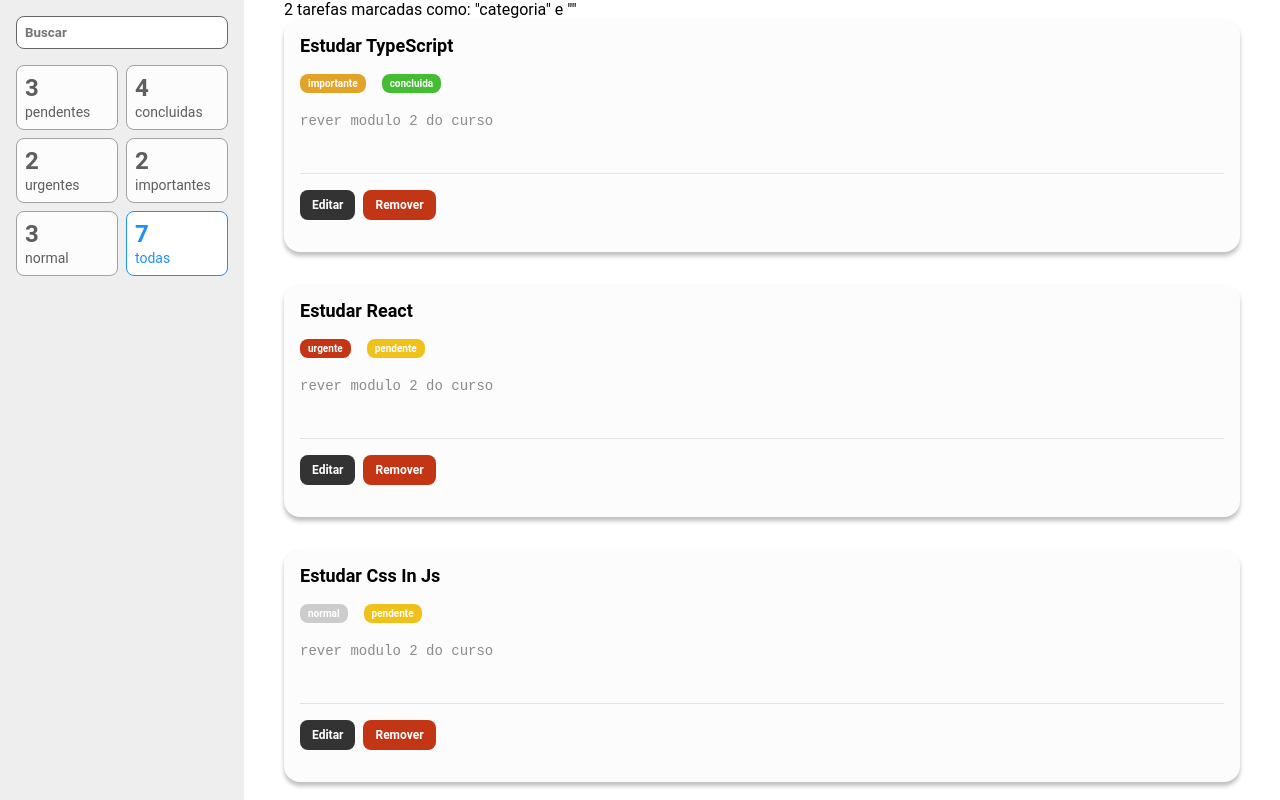
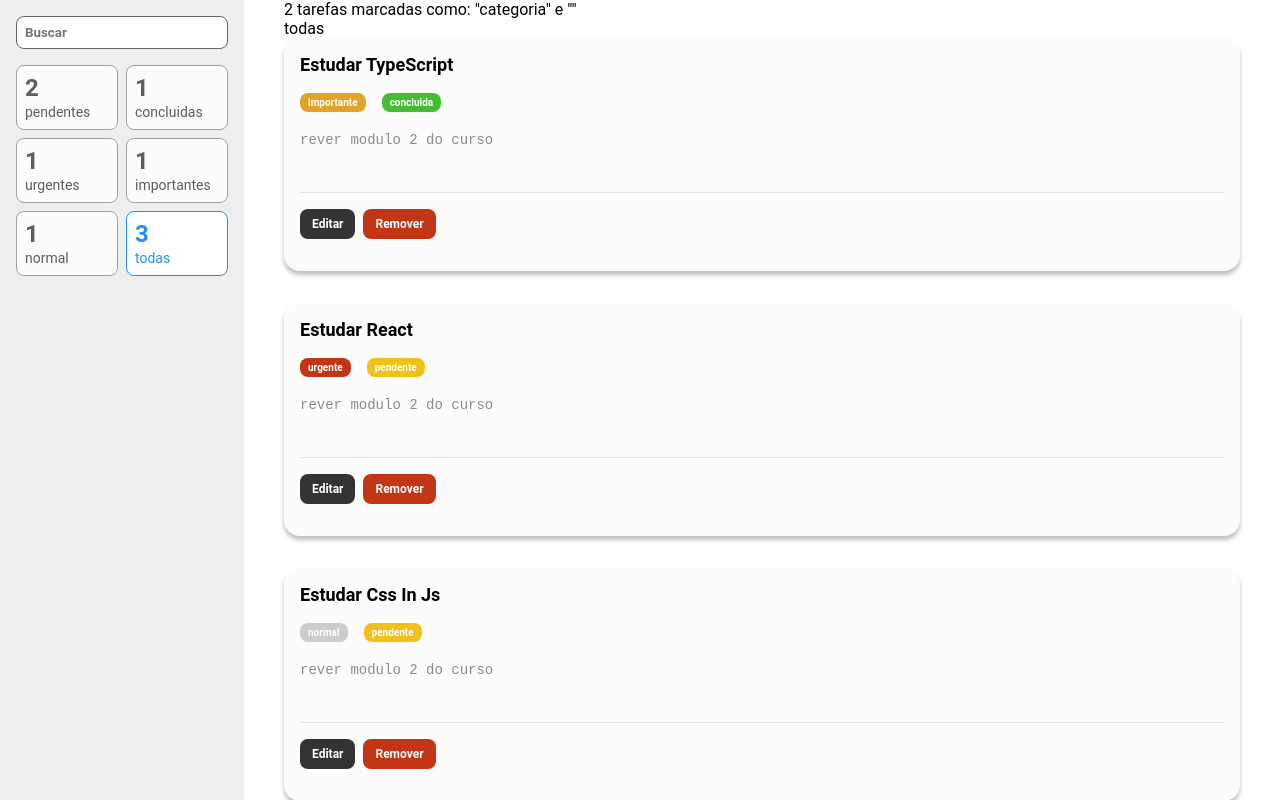
Before and after one commit to TallysonFreitas/Projeto-EBAC, a React (Create React App) app: page / in a window 1280 px wide. Built offline with nearby package versions, Linux system fonts and the light colour scheme; the HTML template or start-up script is replaced by a standard one.

Commit message:
commit aula 11

```diff
--- a/src/components/FiltroCard/index.tsx
+++ b/src/components/FiltroCard/index.tsx
@@ -1,14 +1,50 @@
+import { useDispatch, useSelector } from 'react-redux'
 import * as S from './style'
+import { alterarFiltro } from '../../store/reducers/filtro'
+import * as enums from '../../utils/enums/Tarefa'
+import { RootReducer } from '../../store'
 
 export type Props = {
-  ativo?: boolean
-  contador: number
   legenda: string
+  criterio: 'prioridade' | 'status' | 'todas'
+  valor?: enums.prioridade | enums.status
 }
 
-const FiltroCard = ({ ativo, contador, legenda }: Props) => {
+const FiltroCard = ({ legenda, criterio, valor }: Props) => {
+  const dispatch = useDispatch()
+  const { filtro, tarefas } = useSelector((state: RootReducer) => state)
+
+  const estaAtivo = () => {
+    const mesmoCriterio = filtro.criterio === criterio
+    const mesmoValor = filtro.valor === valor
+
+    return mesmoCriterio && mesmoValor
+  }
+
+  const contaTarefas = () => {
+    if (criterio === 'todas') return tarefas.itens.length
+    if (criterio === 'prioridade') {
+      return tarefas.itens.filter((each) => each.prioridade === valor).length
+    }
+    if (criterio === 'status') {
+      return tarefas.itens.filter((each) => each.status === valor).length
+    }
+  }
+
+  const filtrar = () => {
+    dispatch(
+      alterarFiltro({
+        criterio: criterio,
+        valor: valor
+      })
+    )
+  }
+
+  const ativo = estaAtivo()
+  const contador = contaTarefas()
+
   return (
-    <S.Card ativo={ativo}>
+    <S.Card ativo={ativo} onClick={filtrar}>
       <S.Contador>{contador}</S.Contador>
       <S.Label>{legenda}</S.Label>
     </S.Card>
--- a/src/components/FiltroCard/style.ts
+++ b/src/components/FiltroCard/style.ts
@@ -1,14 +1,15 @@
 import styled from 'styled-components'
-import { Props } from '.'
 
-type PropsSemLegendaEContador = Omit<Props, 'contador' | 'legenda'>
-
-export const Card = styled.div<PropsSemLegendaEContador>`
+type Props = {
+  ativo?: boolean
+}
+export const Card = styled.div<Props>`
   padding: 8px;
   border: 1px solid ${(props) => (props.ativo ? '#1E90ff' : '#a1a1a1')};
   background-color: ${(props) => (props.ativo ? '#fff' : '#fcfcfc')};
   color: ${(props) => (props.ativo ? '#1E90ff' : '#5e5e5e')};
   border-radius: 8px;
+  cursor: pointer;
 `
 
 export const Contador = styled.span`
--- a/src/containers/Barralateral/index.tsx
+++ b/src/containers/Barralateral/index.tsx
@@ -3,6 +3,7 @@
 import * as S from './style'
 import { RootReducer } from '../../store'
 import { alteraTermo } from '../../store/reducers/filtro'
+import * as enums from '../../utils/enums/Tarefa'
 
 const BarraLateral = () => {
   const dispatch = useDispatch()
@@ -19,12 +20,32 @@
           }}
         />
         <S.Filtros>
-          <FiltroCard contador={3} legenda={'pendentes'} />
-          <FiltroCard contador={4} legenda={'concluidas'} />
-          <FiltroCard contador={2} legenda={'urgentes'} />
-          <FiltroCard contador={2} legenda={'importantes'} />
-          <FiltroCard contador={3} legenda={'normal'} />
-          <FiltroCard ativo contador={7} legenda={'todas'} />
+          <FiltroCard
+            criterio="status"
+            valor={enums.status.PENDENTE}
+            legenda={'pendentes'}
+          />
+          <FiltroCard
+            valor={enums.status.CONCLUIDA}
+            criterio="status"
+            legenda={'concluidas'}
+          />
+          <FiltroCard
+            valor={enums.prioridade.URGENTE}
+            criterio="prioridade"
+            legenda={'urgentes'}
+          />
+          <FiltroCard
+            valor={enums.prioridade.IMPORTANTE}
+            criterio="prioridade"
+            legenda={'importantes'}
+          />
+          <FiltroCard
+            valor={enums.prioridade.NORMAL}
+            criterio="prioridade"
+            legenda={'normal'}
+          />
+          <FiltroCard criterio="todas" legenda={'todas'} />
         </S.Filtros>
       </div>
     </S.Aside>
--- a/src/containers/ListaDeTarefas/index.tsx
+++ b/src/containers/ListaDeTarefas/index.tsx
@@ -5,13 +5,32 @@
 
 const ListaDeTarefas = () => {
   const { itens } = useSelector((state: RootReducer) => state.tarefas)
-  const { termo } = useSelector((state: RootReducer) => state.filtro)
+  const { termo, criterio, valor } = useSelector(
+    (state: RootReducer) => state.filtro
+  )
 
   const filtraTarefas = () => {
-    return itens.filter(
-      (each) =>
-        each.titulo.toLocaleLowerCase().search(termo.toLocaleLowerCase()) >= 0
-    )
+    let tarefasFiltradas = itens
+    if (termo !== undefined) {
+      tarefasFiltradas = tarefasFiltradas.filter(
+        (each) =>
+          each.titulo.toLocaleLowerCase().search(termo.toLocaleLowerCase()) >= 0
+      )
+
+      if (criterio === 'prioridade') {
+        tarefasFiltradas = tarefasFiltradas.filter(
+          (each) => each.prioridade === valor
+        )
+      } else if (criterio === 'status') {
+        tarefasFiltradas = tarefasFiltradas.filter(
+          (each) => each.status === valor
+        )
+      }
+
+      return tarefasFiltradas
+    } else {
+      return itens
+    }
   }
 
   return (
@@ -19,6 +38,11 @@
       <p>
         2 tarefas marcadas como: &quot;categoria&quot; e &quot;{termo}&quot;
       </p>
+      <ul>
+        <li>{termo}</li>
+        <li>{criterio}</li>
+        <li>{valor}</li>
+      </ul>
       <ul>
         {filtraTarefas().map((each) => (
           <li key={each.titulo}>
--- a/src/store/reducers/filtro.ts
+++ b/src/store/reducers/filtro.ts
@@ -2,7 +2,7 @@
 import * as enums from '../../utils/enums/Tarefa'
 
 type FiltroState = {
-  termo: string
+  termo?: string
   criterio: 'prioridade' | 'status' | 'todas'
   valor?: enums.prioridade | enums.status
 }
@@ -18,9 +18,13 @@
   reducers: {
     alteraTermo: (state, action: PayloadAction<string>) => {
       state.termo = action.payload
+    },
+    alterarFiltro: (state, action: PayloadAction<FiltroState>) => {
+      state.criterio = action.payload.criterio
+      state.valor = action.payload.valor
     }
   }
 })
 
-export const { alteraTermo } = filtroSlice.actions
+export const { alteraTermo, alterarFiltro } = filtroSlice.actions
 export default filtroSlice.reducer
```
